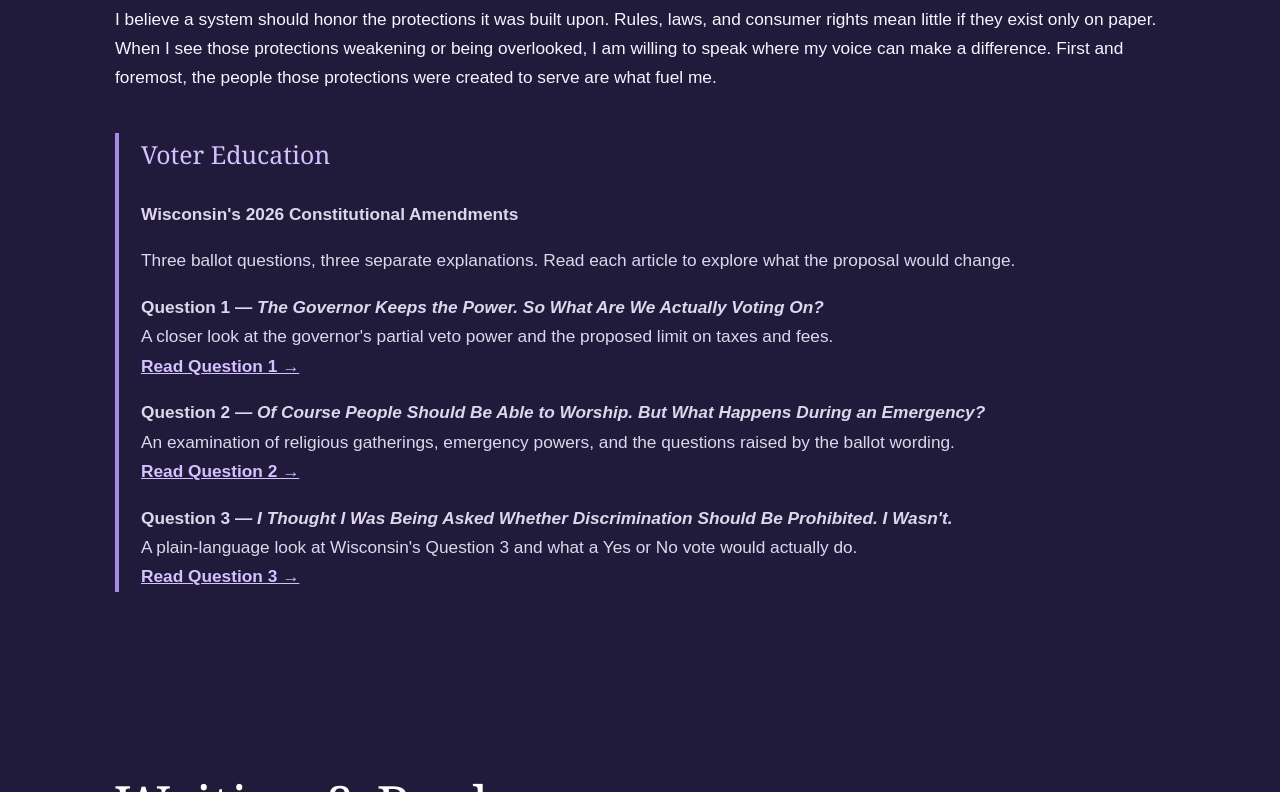
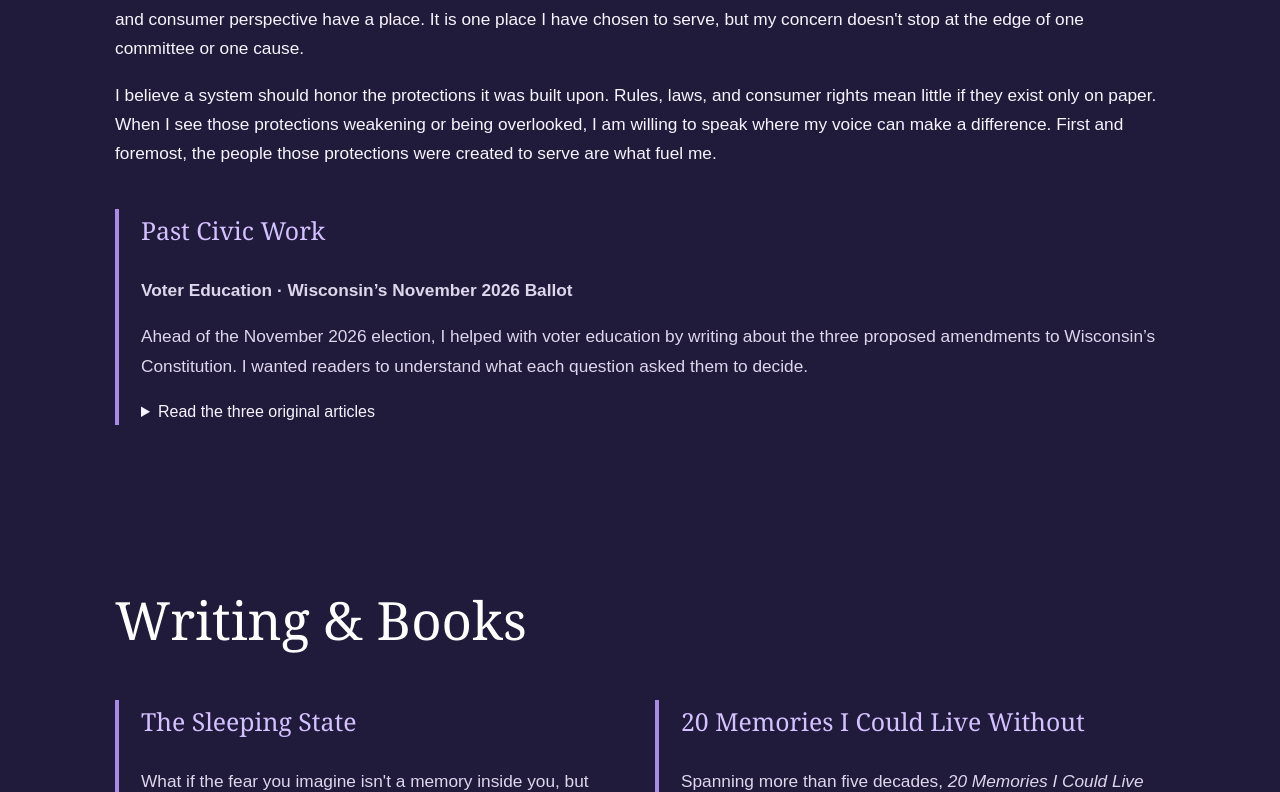
Before and after one commit to windylynnwarren/windylynnwarren.github.io, a plain HTML site: page index.html in a window 1280 px wide. Shown: the part 4468-5260 px from the top of the page. Drawn offline with Linux system fonts and the light colour scheme.

Commit message:
Feature ongoing advocacy and archive the 2026 voter education series

```diff
--- a/index.html
+++ b/index.html
@@ -485,6 +485,7 @@
   <div class="content">
 
     <h2>Advocacy &amp; Civic Work</h2>
+    <p>I serve on Sauk County’s CCS Coordinating Committee, edit the Baraboo Acts Coalition newsletter, and speak up for people in rural communities who depend on a ride to get to their medical appointments.</p>
 
     <p>
       What's right has always mattered to me. When systems lose their moral compass, I want to do whatever I can to make things more bearable for those who don't have a voice—to help assure they are treated fairly, especially when disability is part of the equation.
@@ -527,9 +528,10 @@
     </p>
 
 <div class="writing-item" style="margin-top: 40px;">
-  <h3>Voter Education</h3>
-  <p><strong>Wisconsin's 2026 Constitutional Amendments</strong></p>
-  <p>Three ballot questions, three separate explanations. Read each article to explore what the proposal would change.</p>
+  <h3>Past Civic Work</h3>
+  <p><strong>Voter Education · Wisconsin’s November 2026 Ballot</strong></p>
+  <p>Ahead of the November 2026 election, I helped with voter education by writing about the three proposed amendments to Wisconsin’s Constitution. I wanted readers to understand what each question asked them to decide.</p>
+  <details><summary>Read the three original articles</summary>
   <p><strong>Question 1 — <em>The Governor Keeps the Power. So What Are We Actually Voting On?</em></strong><br>
     A closer look at the governor's partial veto power and the proposed limit on taxes and fees.<br>
     <a href="question-1.html?v=20261027-nav2" style="color: #d4c1ff; font-weight: bold;">Read Question 1 →</a>
@@ -542,6 +544,7 @@
     A plain-language look at Wisconsin's Question 3 and what a Yes or No vote would actually do.<br>
     <a href="question-3.html?v=20261027-nav2" style="color: #d4c1ff; font-weight: bold;">Read Question 3 →</a>
   </p>
+  </details>
 </div>
 
   </div>
```
